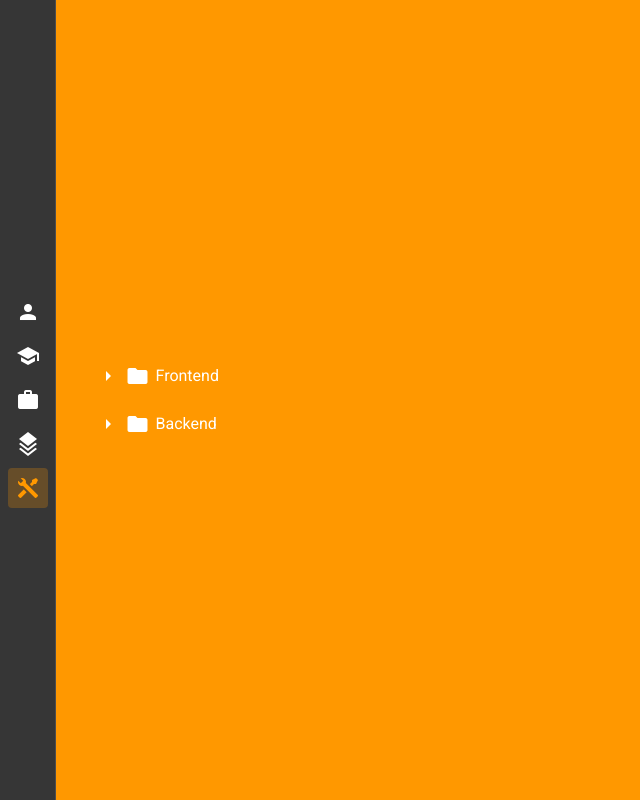
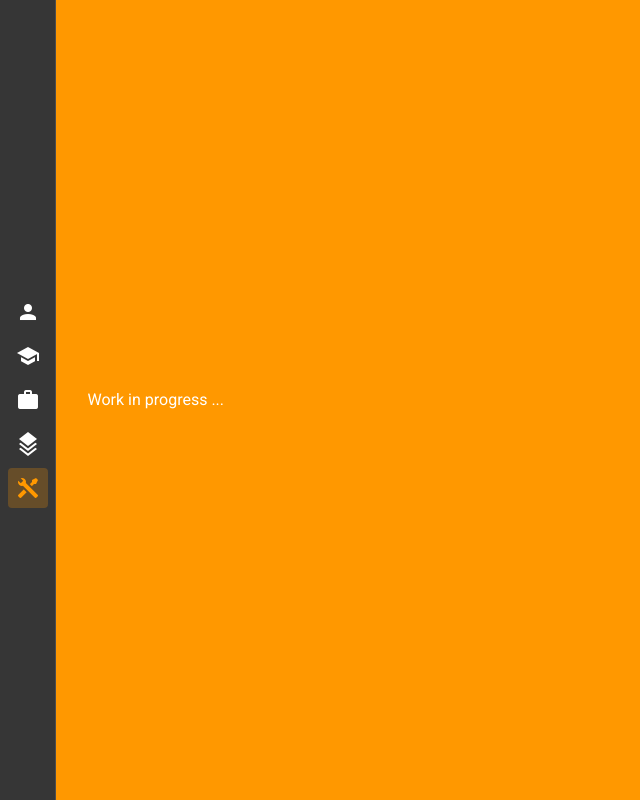
Before and after one commit to MatijaNovosel/MatijaNovosel, a Vue app in the folder matija-cv/: page /technologies in a window 1280 px wide. Shown: the whole page, without its empty margins (0-640 px from the left). Built offline with nearby package versions, Linux system fonts and the light colour scheme.

Commit message:
Slight changes

```diff
--- a/matija-cv/src/views/Home.vue
+++ b/matija-cv/src/views/Home.vue
@@ -34,19 +34,34 @@
       </v-col>
       <div class="d-flex justify-center">
         <v-btn icon large color="white">
+          <a
+            class="text-decoration-none white--text"
+            href="https://www.linkedin.com/in/matija-novosel-616403161/"
+          >
             <v-icon>
               mdi-linkedin
             </v-icon>
+          </a>
         </v-btn>
         <v-btn icon large color="white">
+          <a
+            class="text-decoration-none white--text"
+            href="https://github.com/MatijaNovosel"
+          >
             <v-icon>
               mdi-github
             </v-icon>
+          </a>
         </v-btn>
         <v-btn icon large color="white">
+          <a
+            class="text-decoration-none white--text"
+            href="mailto:mnovosel5@gmail.com"
+          >
             <v-icon>
               mdi-email
             </v-icon>
+          </a>
         </v-btn>
       </div>
     </v-row>
--- a/matija-cv/src/views/Technologies.vue
+++ b/matija-cv/src/views/Technologies.vue
@@ -1,25 +1,8 @@
 <template>
   <v-container fill-height>
     <v-row justify="center" align="center">
-      <v-col cols="12">
-        <v-treeview
-          dark
-          v-model="tree"
-          :open="initiallyOpen"
-          :items="items"
-          activatable
-          item-key="name"
-          open-on-click
-        >
-          <template v-slot:prepend="{ item, open }">
-            <v-icon v-if="!item.file">
-              {{ open ? "mdi-folder-open" : "mdi-folder" }}
-            </v-icon>
-            <v-icon v-else>
-              {{ files[item.file] }}
-            </v-icon>
-          </template>
-        </v-treeview>
+      <v-col cols="12" class="white--text">
+        Work in progress ...
       </v-col>
     </v-row>
   </v-container>
```
Lines whose indentation alone changed are shown as unchanged.
